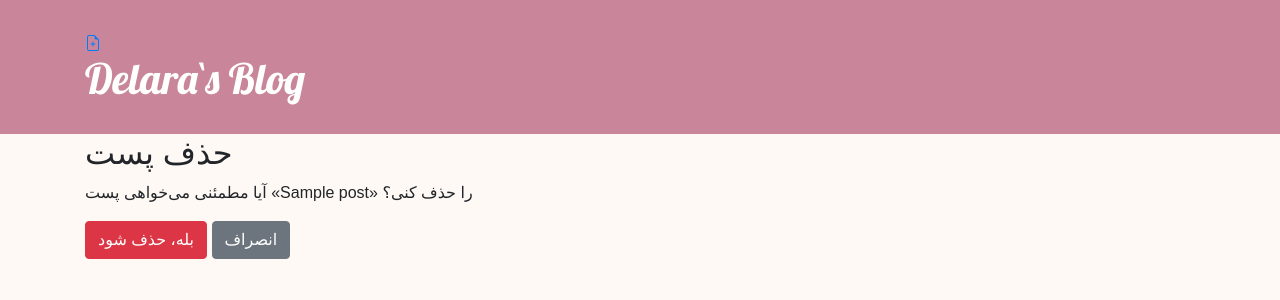
After one commit to Delaramassoudi/my-first-blog, a Django app: page /post/1/delete/ in a window 1280 px wide. The commit adds this page. Shown: the top 300 px of the page. Run offline with Django 5.2, Linux system fonts and the light colour scheme; a user stored in the database is signed in; tables that the repository leaves empty hold one stand-in row (values such as "Sample post").

Commit message:
Customize blog design and add post deletion

```diff
--- a/blog/static/css/blog.css
+++ b/blog/static/css/blog.css
@@ -1,10 +1,11 @@
 body {
     margin: 0;
     font-family: Arial, sans-serif;
+    background-color:  #FFF9F5;
 }
 
 header {
-    background-color: #ff9400;
+    background-color: #C9869A;
     padding: 30px 40px;
 }
 
--- /dev/null
+++ b/blog/templates/blog/post_confirm_delete.html
@@ -0,0 +1,15 @@
+{% extends 'blog/base.html' %}
+
+{% block content %}
+    <h2>حذف پست</h2>
+
+    <p>آیا مطمئنی می‌خواهی پست «{{ post.title }}» را حذف کنی؟</p>
+
+    <form method="POST">
+        {% csrf_token %}
+        <button type="submit" class="btn btn-danger">بله، حذف شود</button>
+        <a href="{% url 'post_detail' pk=post.pk %}" class="btn btn-secondary">
+            انصراف
+        </a>
+    </form>
+{% endblock %}
--- a/blog/templates/blog/post_detail.html
+++ b/blog/templates/blog/post_detail.html
@@ -7,6 +7,10 @@
         <a class="btn btn-default" href="{% url 'post_edit' pk=post.pk %}">
             {% include './icons/pencil-fill.svg' %}
         </a>
+        <a class="btn btn-danger"
+   href="{% url 'post_delete' pk=post.pk %}">
+    🗑️ حذف
+</a>
     </aside>
 {% endif %}
         <time class="date">{{ post.published_date }}</time>
--- a/blog/urls.py
+++ b/blog/urls.py
@@ -6,4 +6,5 @@ urlpatterns = [
     path('post/<int:pk>/', views.post_detail, name='post_detail'),
     path('post/new/', views.post_new, name='post_new'),
     path('post/<int:pk>/edit/', views.post_edit, name='post_edit'),
+    path('post/<int:pk>/delete/', views.post_delete, name='post_delete'),
 ]
--- a/blog/views.py
+++ b/blog/views.py
@@ -41,3 +41,12 @@ def post_edit(request, pk):
 
     return render(request, 'blog/post_edit.html', {'form': form})
     # return HttpResponse("Hello")
+@login_required
+def post_delete(request, pk):
+    post = get_object_or_404(Post, pk=pk)
+
+    if request.method == "POST":
+        post.delete()
+        return redirect('post_list')
+
+    return render(request, 'blog/post_confirm_delete.html', {'post': post})
```
